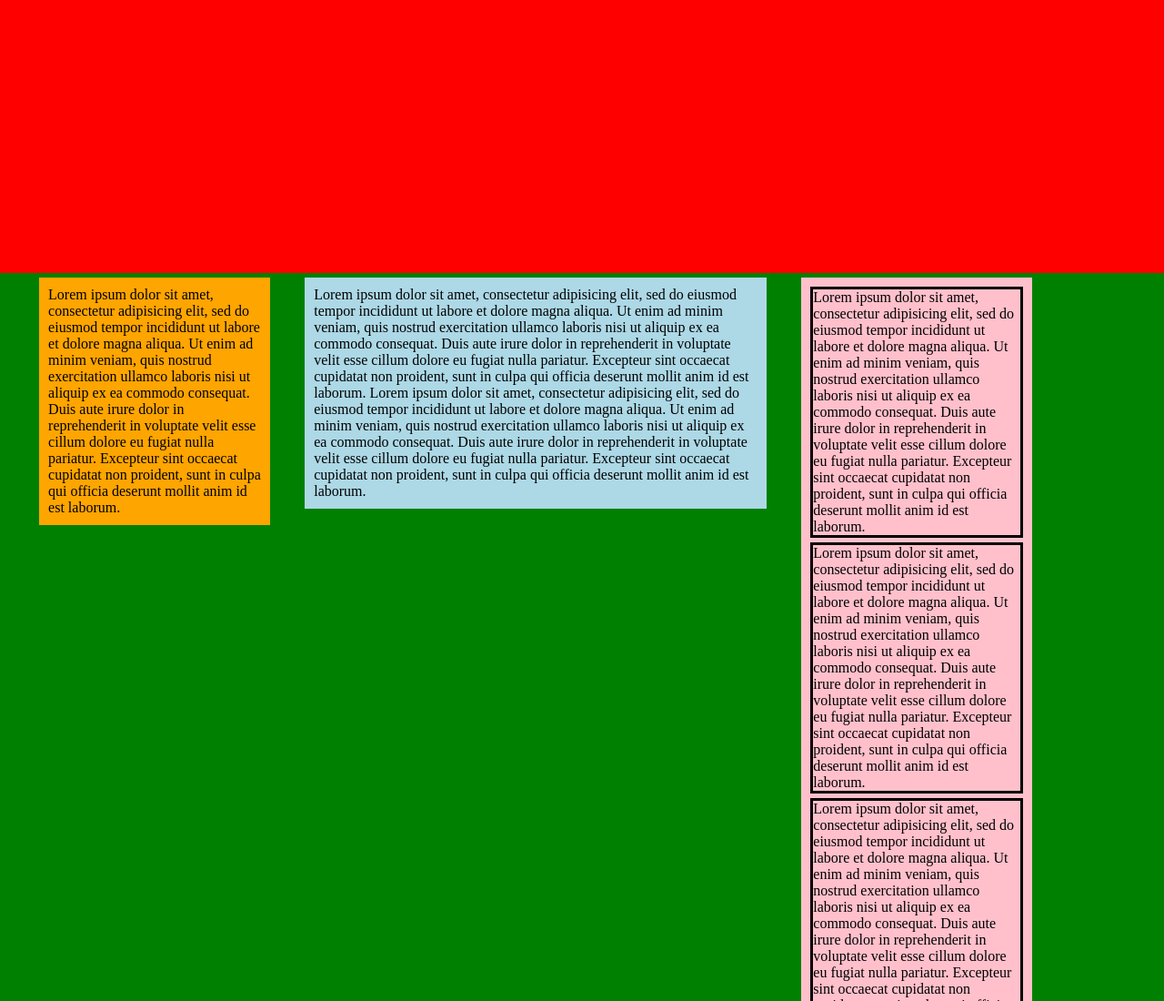
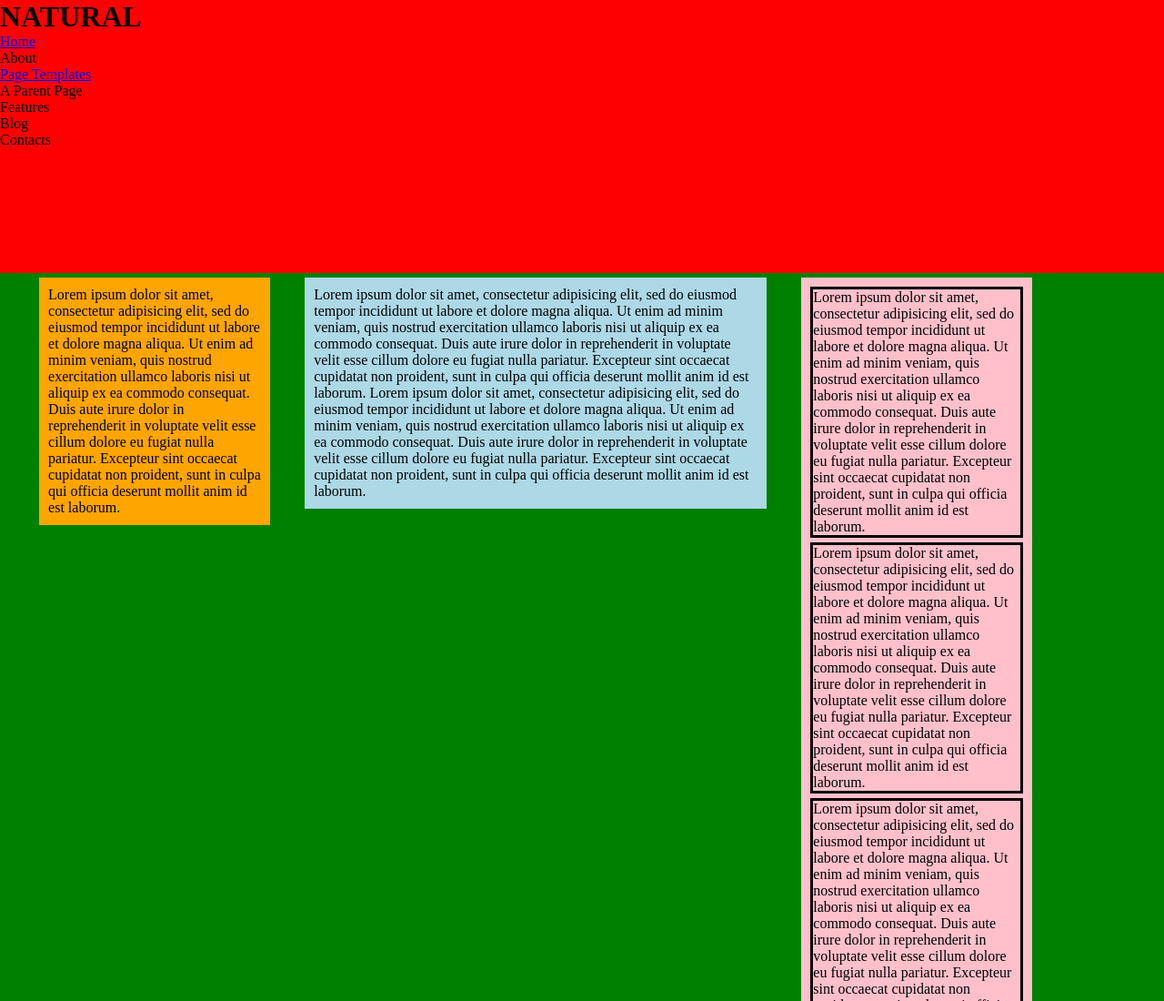
Before and after one commit to stefanoriccio1/htmlcss-struttura-wp, a plain HTML site: page index.html in a window 1280 px wide. Shown: the top 1100 px of the page at 91% size. Drawn offline with Linux system fonts and the light colour scheme.

Commit message:
iniziata impostazione header

```diff
--- a/css/style.css
+++ b/css/style.css
@@ -49,3 +49,6 @@ footer{
   border: 3px solid black;
   margin-bottom: 5px;
 }
+.menu{
+  display: inline-block;
+}
--- a/index.html
+++ b/index.html
@@ -10,18 +10,17 @@
     <!-- inizio header -->
     <header>
       <div class="intestazione">
-        <h1></h1>
-        <h2></h2>
+        <h1>NATURAL</h1>
       </div>
       <nav class="menu">
         <ul class="lista">
-          <li><a href="#"></a></li>
-          <li><a href="#"></a></li>
-          <li><a href="#" class="templates"></a></li>
-          <li><a href="#"></a></li>
-          <li><a href="#"></a></li>
-          <li><a href="#"></a></li>
-          <li><a href="#"></a></li>
+          <li><a href="#">Home</a></li>
+          <li><a href="#"></a>About</li>
+          <li><a href="#" class="templates">Page Templates</a></li>
+          <li><a href="#"></a>A Parent Page</li>
+          <li><a href="#"></a>Features</li>
+          <li><a href="#"></a>Blog</li>
+          <li><a href="#"></a>Contacts</li>
         </ul>
       </nav>
     </header>
```
